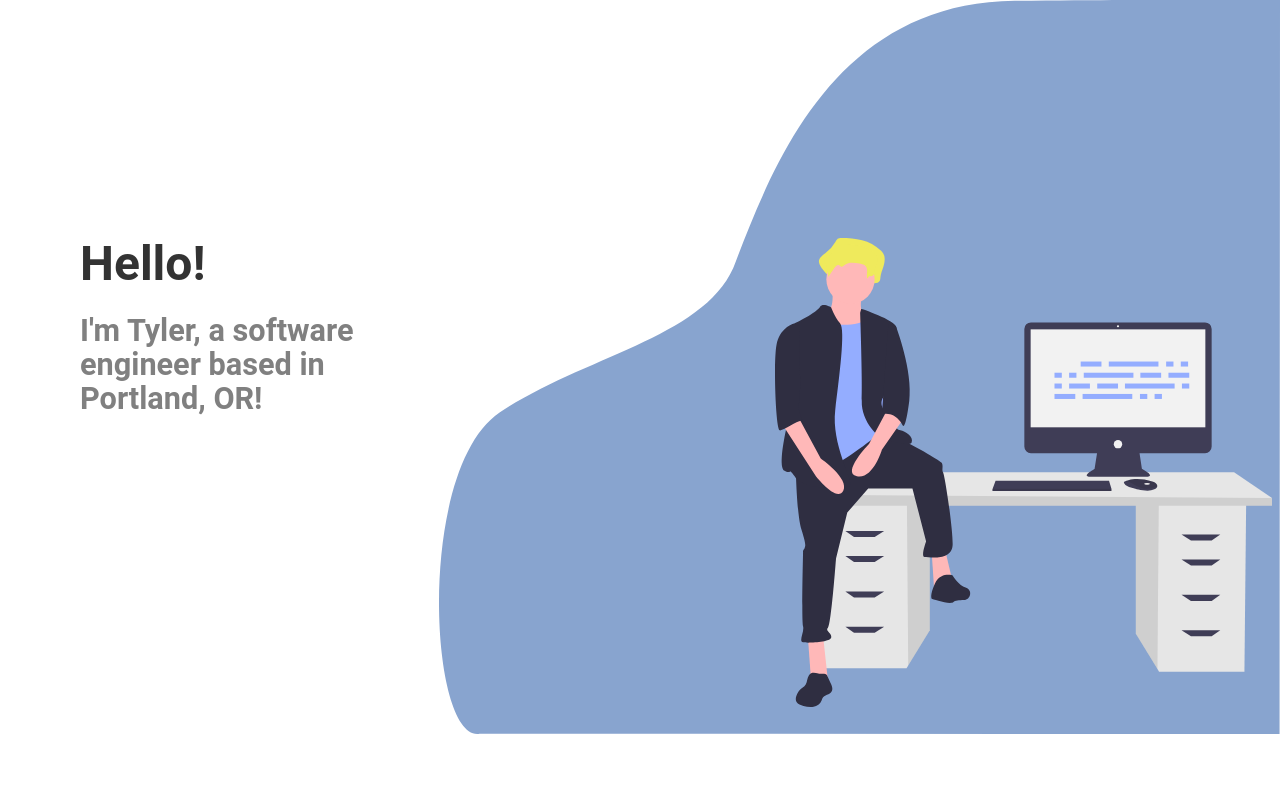
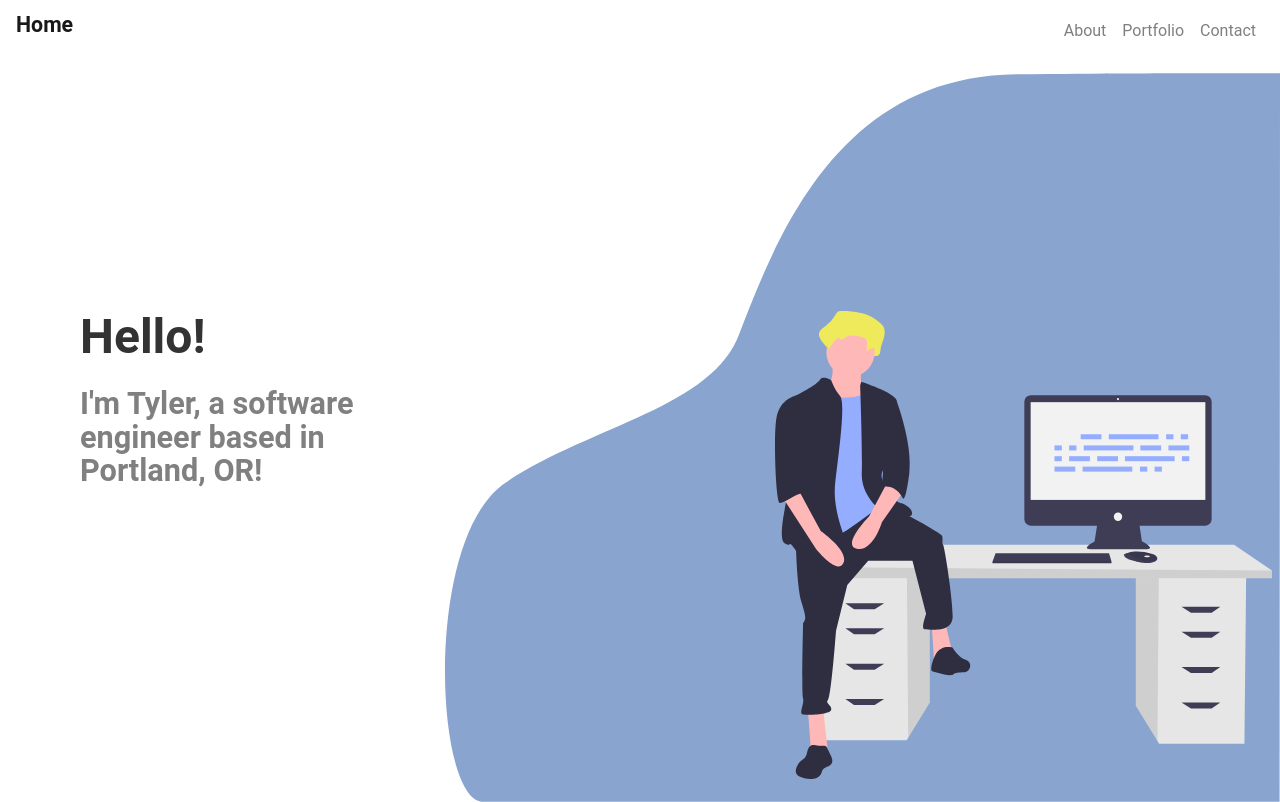
Before and after one commit to TNorbury/portfolio-site, a Gatsby site: page / in a window 1280 px wide. Built offline with nearby package versions, Linux system fonts and the light colour scheme; Gatsby itself is replaced by a stand-in of ours.

Commit message:
added a header

```diff
--- a/package.json
+++ b/package.json
@@ -5,6 +5,7 @@
   "version": "0.1.0",
   "author": "Tyler Norbury",
   "dependencies": {
+    "bootstrap": "^4.4.1",
     "gatsby": "^2.19.7",
     "gatsby-image": "^2.2.39",
     "gatsby-plugin-manifest": "^2.2.39",
@@ -14,9 +15,10 @@
     "gatsby-source-filesystem": "^2.1.46",
     "gatsby-transformer-sharp": "^2.3.13",
     "prop-types": "^15.7.2",
-    "react": "^16.12.0",
-    "react-dom": "^16.12.0",
+    "react": "^16.13.0",
+    "react-dom": "^16.13.0",
     "react-helmet": "^5.2.1",
+    "reactstrap": "^8.4.1",
     "styled-components": "^5.0.1"
   },
   "devDependencies": {
--- a/src/components/header.js
+++ /dev/null
@@ -1,35 +0,0 @@
-import { Link } from "gatsby"
-import PropTypes from "prop-types"
-import React from "react"
-
-const Header = ({ siteTitle }) => (
-    <div
-      style={{
-        margin: `0 auto`,
-        maxWidth: 960,
-        // padding: `1.45rem 1.0875rem`,
-      }}
-    >
-      <h1 style={{ margin: 0 }}>
-        <Link
-          to="/"
-          style={{
-            color: `white`,
-            textDecoration: `none`,
-          }}
-        >
-          {siteTitle}
-        </Link>
-      </h1>
-    </div>
-)
-
-Header.propTypes = {
-  siteTitle: PropTypes.string,
-}
-
-Header.defaultProps = {
-  siteTitle: ``,
-}
-
-export default Header
--- /dev/null
+++ b/src/components/header/header.js
@@ -0,0 +1,46 @@
+import React, { useState } from "react"
+import styled from "styled-components"
+
+import {
+  Collapse,
+  Navbar,
+  NavbarToggler,
+  NavbarBrand,
+  Nav,
+  NavItem,
+  NavLink,
+} from "reactstrap"
+
+const HeaderItem = styled.h6`
+  font-size: 16pt;
+`
+
+const Header = () => {
+  const [isOpen, setIsOpen] = useState(false)
+
+  const toggle = () => setIsOpen(!isOpen)
+
+  return (
+    <Navbar color="white" light expand="md">
+      <NavbarBrand>
+        <HeaderItem>Home</HeaderItem>
+      </NavbarBrand>
+      <NavbarToggler onClick={toggle} />
+      <Collapse isOpen={isOpen} navbar>
+        <Nav className="ml-auto" navbar>
+          <NavItem>
+            <NavLink href="#about">About</NavLink>
+          </NavItem>
+          <NavItem>
+            <NavLink href="#projects">Portfolio</NavLink>
+          </NavItem>
+          <NavItem>
+            <NavLink href="#contact">Contact</NavLink>
+          </NavItem>
+        </Nav>
+      </Collapse>
+    </Navbar>
+  )
+}
+
+export default Header
--- a/src/pages/index.js
+++ b/src/pages/index.js
@@ -6,13 +6,17 @@ import Image from "../components/image"
 import SEO from "../components/seo"
 
 import Intro from "../components/intro/intro"
+import Header from "../components/header/header"
+
+import 'bootstrap/dist/css/bootstrap.min.css';
 
 const IndexPage = () => (
   // <Intro></Intro>
 
   <Layout>
     <SEO title="Home" />
-    <Intro></Intro>
+    <Header />
+    <Intro/>
   </Layout>
 )
 
```
Also changed, not shown: 1 other file.
